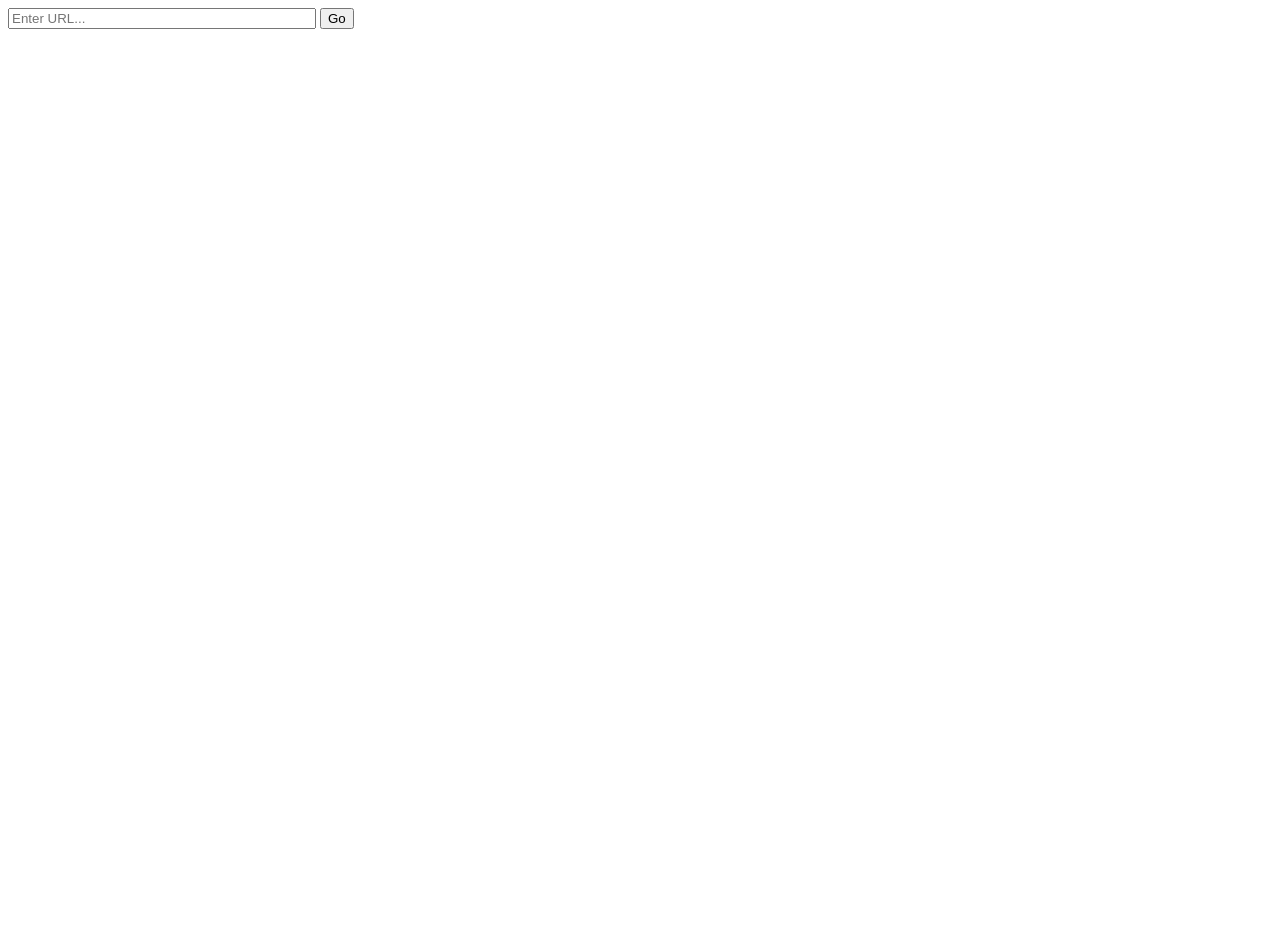
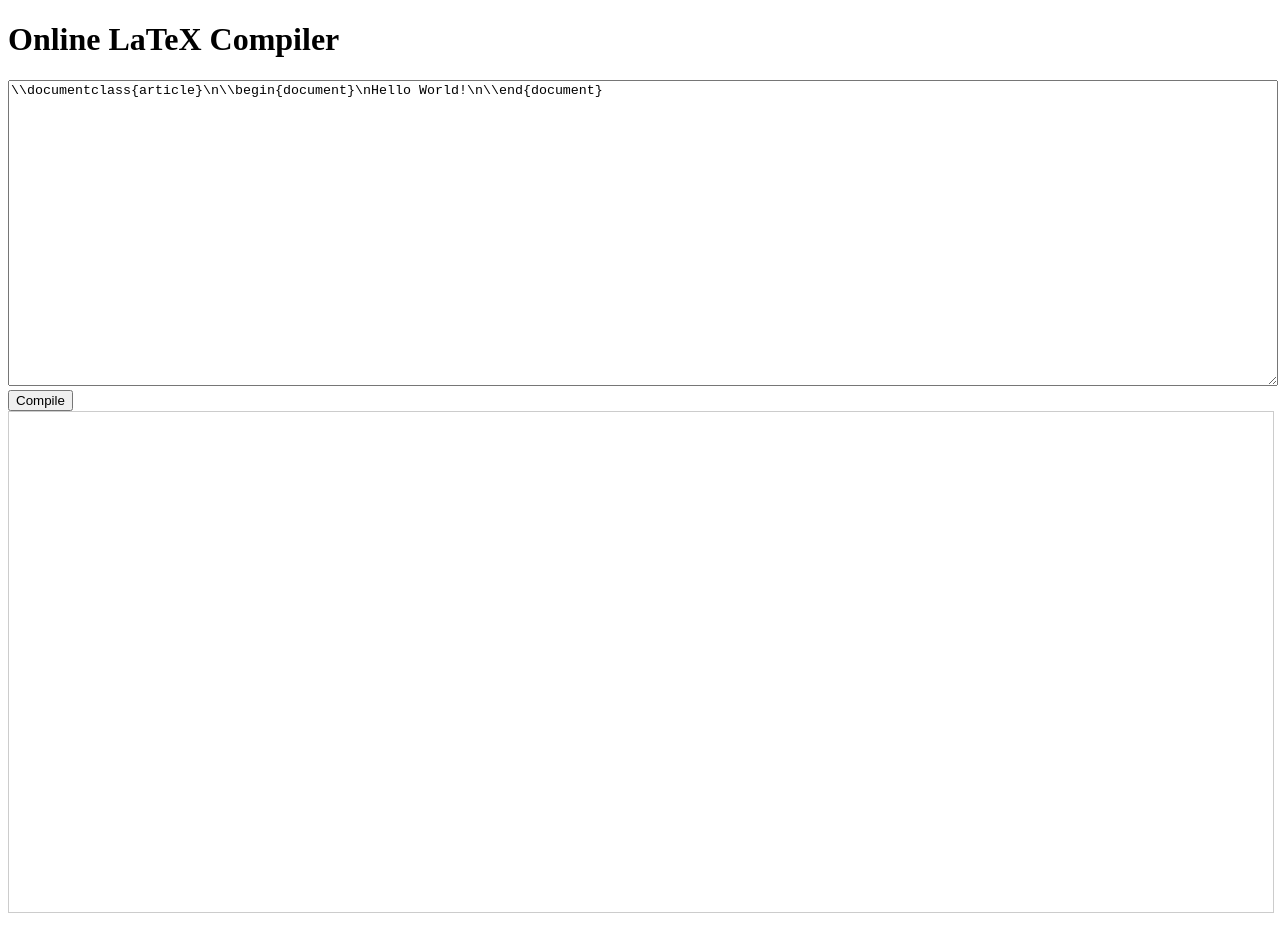
Before and after one commit to Burragon/Cool-Website, a plain HTML site: page index.html in a window 1280 px wide. Before the commit the page ends 800 px from the top, so only its background shows below. Drawn offline with Linux system fonts and the light colour scheme.

Commit message:
Add LaTeX compilation functionality to index.html

```diff
--- a/index.html
+++ b/index.html
@@ -1,15 +1,29 @@
 <!DOCTYPE html>
 <html>
+<head>
+  <title>LaTeX Compiler</title>
+  <style>
+    textarea { width: 100%; height: 300px; }
+    iframe { width: 100%; height: 500px; border: 1px solid #ccc; }
+  </style>
+</head>
 <body>
-<input id="urlInput" type="text" placeholder="Enter URL..." style="width: 300px;">
-<button onclick="go()">Go</button>
+  <h1>Online LaTeX Compiler</h1>
+  <textarea id="latexInput">\\documentclass{article}\n\\begin{document}\nHello World!\n\\end{document}</textarea>
+  <button onclick="compileLatex()">Compile</button>
+  <iframe id="output"></iframe>
 
-
-<script>
-    function go() {
-        let url = document.getElementById('urlInput').value;
-        window.location.href = url
+  <script>
+    async function compileLatex() {
+      const code = document.getElementById('latexInput').value;
+      const res = await fetch('/compile', {
+        method: 'POST',
+        headers: {'Content-Type': 'application/json'},
+        body: JSON.stringify({ code })
+      });
+      const blob = await res.blob();
+      document.getElementById('output').src = URL.createObjectURL(blob);
     }
-</script>
+  </script>
 </body>
 </html>
```
